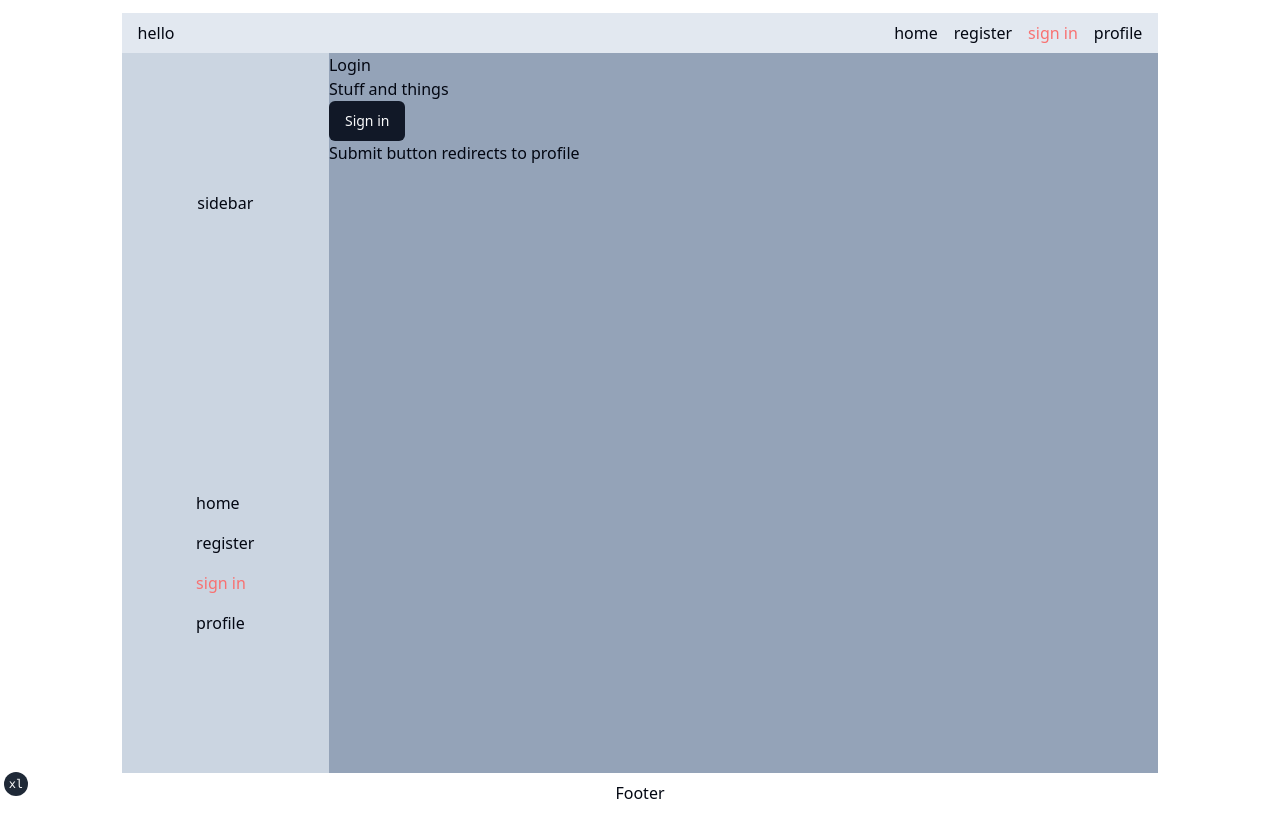
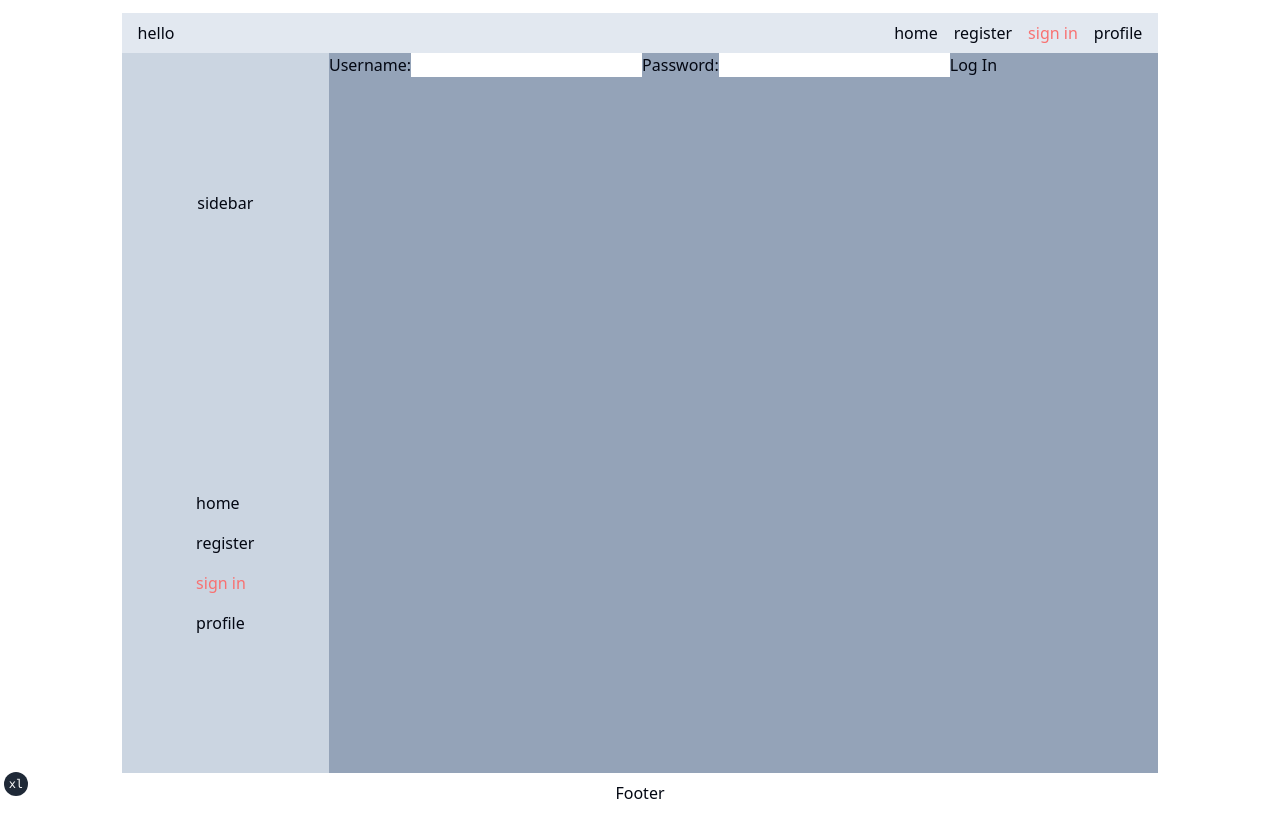
Before and after one commit to nixowl/super-party, a React (Vite) app in the folder frontend/: page /login in a window 1280 px wide. Built offline with nearby package versions, Linux system fonts and the light colour scheme.

Commit message:
update for login component

```diff
--- a/frontend/src/components/Login.tsx
+++ b/frontend/src/components/Login.tsx
@@ -1,23 +1,34 @@
 import { useNavigate } from "react-router-dom";
 import { Button } from "@/components/ui/button"
-import React from "react";
+import React, {useState} from "react";
 
-function Login() {
-    const navigate = useNavigate();
 
-    const handleSubmit = (e) => {
-        e.preventDefault();
-        navigate("/profile");
-    }
+interface LoginProps {
+    handleLogin: (username: string, password: string) => void;
+  }
 
-        return (
-            <div>
-                <h1>Login</h1>
-                <p>Stuff and things</p>
-                <Button type="submit" onClick={handleSubmit}>Sign in</Button>
-                <p>Submit button redirects to profile</p>
-            </div>
-        )
-    }
+  const LoginPage: React.FC<LoginProps> = ({ handleLogin }) => {
+    const [username, setUsername] = useState('');
+    const [password, setPassword] = useState('');
 
-export default Login
+    const handleSubmit = (event: React.FormEvent) => {
+      event.preventDefault();
+      handleLogin(username, password);
+    };
+
+    return (
+      <form onSubmit={handleSubmit}>
+        <label>
+          Username:
+          <input type="text" value={username} onChange={e => setUsername(e.target.value)} />
+        </label>
+        <label>
+          Password:
+          <input type="password" value={password} onChange={e => setPassword(e.target.value)} />
+        </label>
+        <input type="submit" value="Log In" />
+      </form>
+    );
+  };
+
+  export default LoginPage;
```
